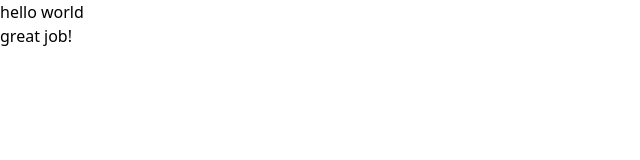
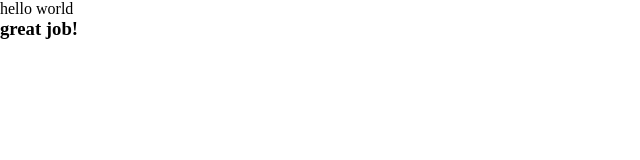
Before and after one commit to Cecile-Hirschauer/inspirational-quotes-generator, a Next.js app: page / in a window 1280 px wide. Shown: the top 160 px of the page, without its empty margins (0-640 px from the left). Built offline with nearby package versions, Linux system fonts and the light colour scheme.

Commit message:
Add Google Fonts to the App

```diff
--- /dev/null
+++ b/postcss.config.js
@@ -0,0 +1,6 @@
+module.exports = {
+  plugins: {
+    tailwindcss: {},
+    autoprefixer: {},
+  },
+}
--- a/styles/globals.css
+++ b/styles/globals.css
@@ -1,3 +1,11 @@
-@tailwind base;
-@tailwind components;
-@tailwind utilities;
+/* Fonts    */
+@import url('https://fonts.googleapis.com/css2?family=Permanent+Marker&display=swap');
+@import url('https://fonts.googleapis.com/css2?family=Caveat&display=swap');
+@import url('https://fonts.googleapis.com/css2?family=Caveat&family=Source+Code+Pro:wght@200&display=swap');
+
+/* Global Styles */
+* {
+    box-sizing: border-box;
+    margin: 0;
+    padding: 0;
+}
```
Also changed, not shown: tailwind.config.js (added, +14 -0 lines).
